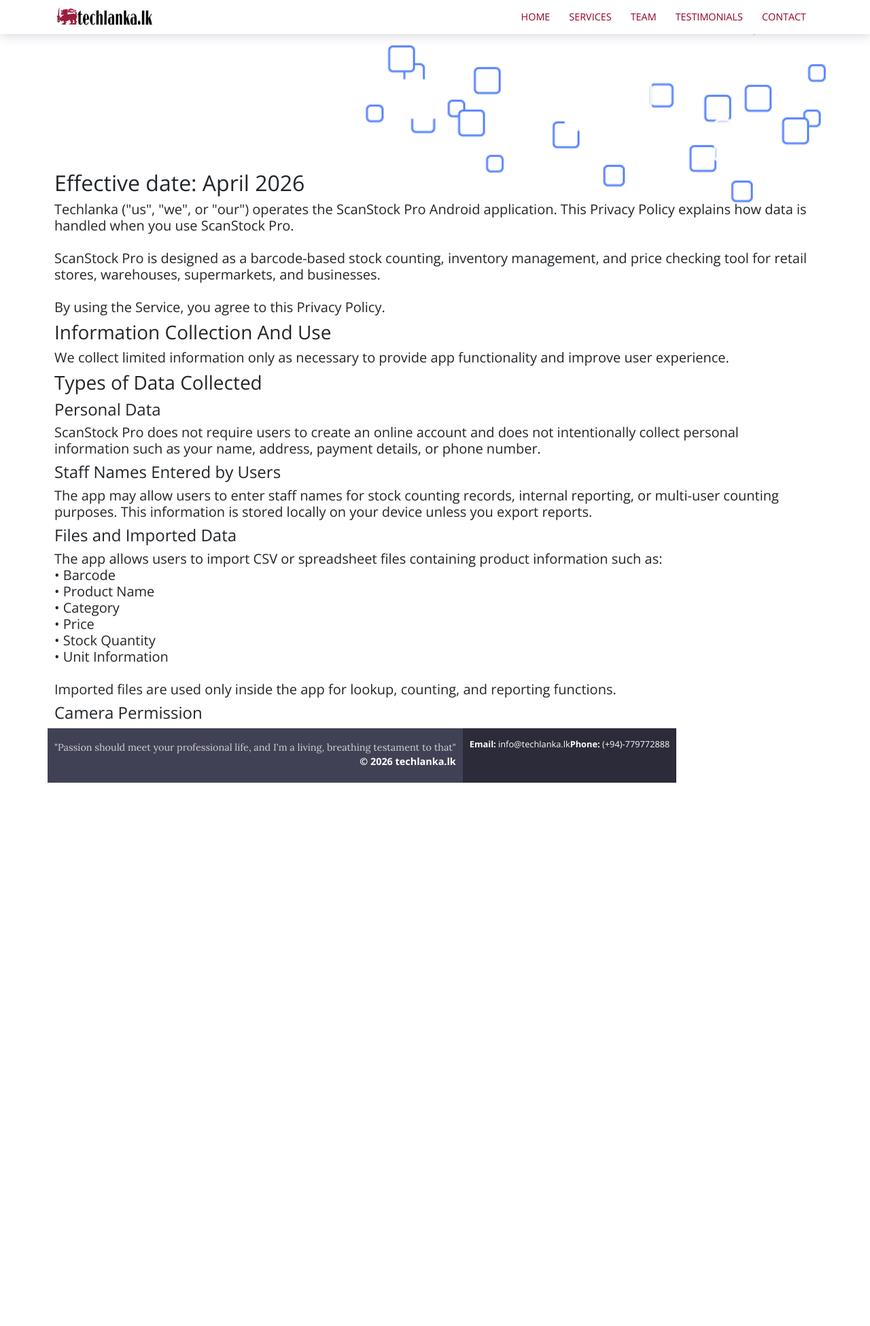
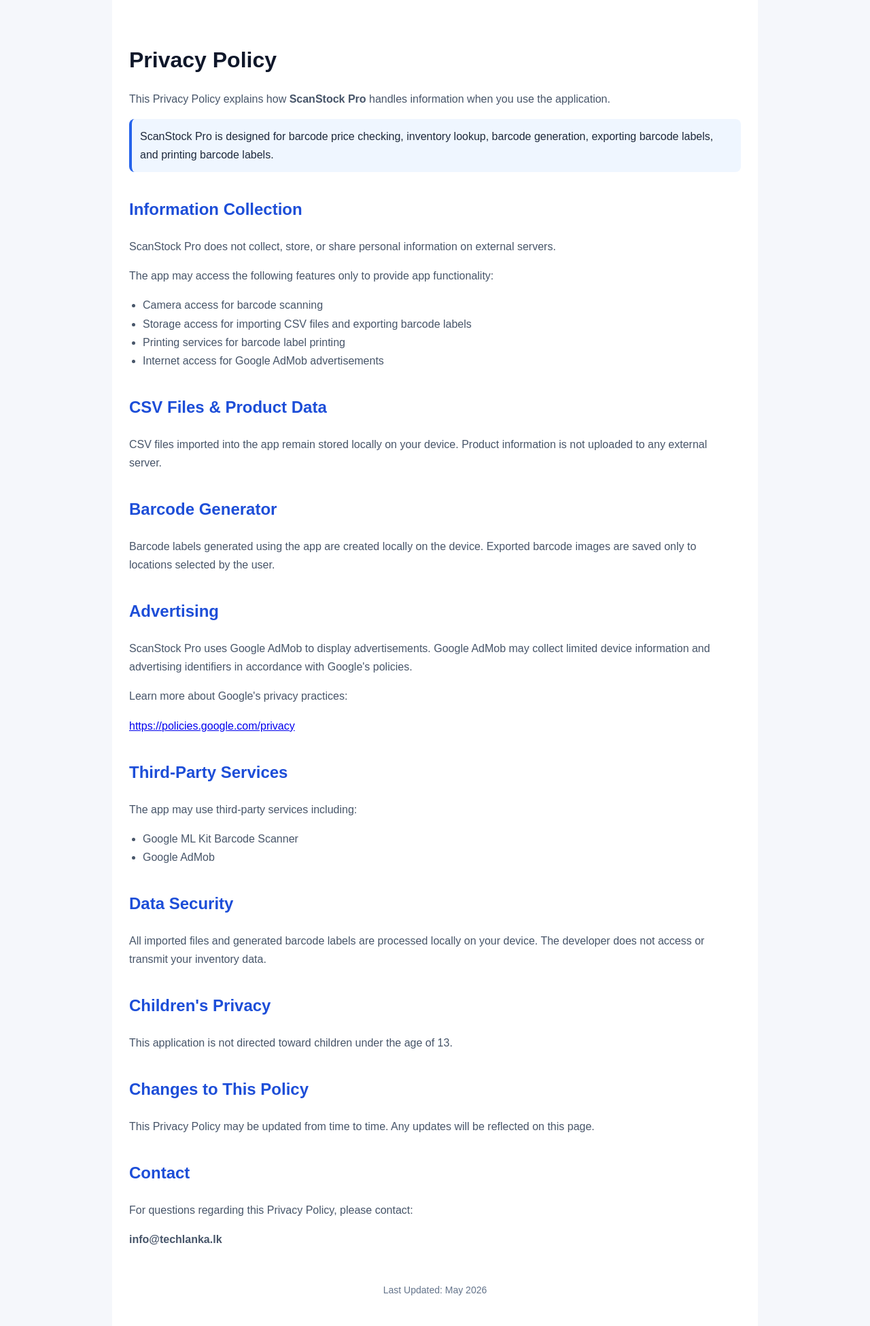
Before and after one commit to techlanka/business, a Jekyll site: the page privacy-policy.html, which Jekyll copies as it is, in a window 1280 px wide. Shown: the whole page at 68% size. Built offline with Jekyll 4.4.1, drawn with Linux system fonts in a browser that asks for light colours; before the commit the page ends 1251 px from its top, so only the background shows below that.

Commit message:
Update privacy-policy.html

```diff
--- a/privacy-policy.html
+++ b/privacy-policy.html
@@ -1,62 +1,167 @@
----
-title: Privacy Policy
-layout: default
-bodyClass: page-services-list
----
+<!DOCTYPE html>
+<html lang="en">
+<head>
+<meta charset="UTF-8">
+<meta name="viewport" content="width=device-width, initial-scale=1.0">
+<title>Privacy Policy - ScanStock Pro</title>
 
-<div class="intro">
-  <div class="container">
-    <div class="row">
-      <div class="col-12">
+<style>
+    body{
+        font-family: Arial, sans-serif;
+        background:#f5f7fb;
+        color:#1e293b;
+        margin:0;
+        padding:0;
+        line-height:1.7;
+    }
 
-        <h2>Effective date: April 2026</h2>
+    .container{
+        max-width:900px;
+        margin:auto;
+        background:#ffffff;
+        padding:40px 25px;
+    }
 
-        <h5>
-          Techlanka ("us", "we", or "our") operates the ScanStock Pro Android application. This Privacy Policy explains how data is handled when you use ScanStock Pro.
-          <br><br>
-          ScanStock Pro is designed as a barcode-based stock counting, inventory management, and price checking tool for retail stores, warehouses, supermarkets, and businesses.
-          <br><br>
-          By using the Service, you agree to this Privacy Policy.
-        </h5>
+    h1{
+        color:#0f172a;
+        margin-bottom:10px;
+    }
 
-        <h3>Information Collection And Use</h3>
+    h2{
+        color:#1d4ed8;
+        margin-top:35px;
+    }
 
-        <h5>
-          We collect limited information only as necessary to provide app functionality and improve user experience.
-        </h5>
+    p{
+        color:#475569;
+    }
 
-        <h3>Types of Data Collected</h3>
+    ul{
+        color:#475569;
+        padding-left:20px;
+    }
 
-        <h4>Personal Data</h4>
+    .footer{
+        margin-top:50px;
+        font-size:14px;
+        color:#64748b;
+        text-align:center;
+    }
 
-        <h5>
-          ScanStock Pro does not require users to create an online account and does not intentionally collect personal information such as your name, address, payment details, or phone number.
-        </h5>
+    .highlight{
+        background:#eff6ff;
+        border-left:4px solid #2563eb;
+        padding:12px;
+        margin-top:15px;
+        border-radius:8px;
+    }
+</style>
+</head>
 
-        <h4>Staff Names Entered by Users</h4>
+<body>
 
-        <h5>
-          The app may allow users to enter staff names for stock counting records, internal reporting, or multi-user counting purposes. This information is stored locally on your device unless you export reports.
-        </h5>
+<div class="container">
 
-        <h4>Files and Imported Data</h4>
+<h1>Privacy Policy</h1>
 
-        <h5>
-          The app allows users to import CSV or spreadsheet files containing product information such as:
-          <br>
-          • Barcode
-          <br>
-          • Product Name
-          <br>
-          • Category
-          <br>
-          • Price
-          <br>
-          • Stock Quantity
-          <br>
-          • Unit Information
-          <br><br>
-          Imported files are used only inside the app for lookup, counting, and reporting functions.
-        </h5>
+<p>
+This Privacy Policy explains how <strong>ScanStock Pro</strong> handles information when you use the application.
+</p>
 
-        <h4>Camera Permission</h4>
+<div class="highlight">
+ScanStock Pro is designed for barcode price checking, inventory lookup, barcode generation, exporting barcode labels, and printing barcode labels.
+</div>
+
+<h2>Information Collection</h2>
+
+<p>
+ScanStock Pro does not collect, store, or share personal information on external servers.
+</p>
+
+<p>
+The app may access the following features only to provide app functionality:
+</p>
+
+<ul>
+    <li>Camera access for barcode scanning</li>
+    <li>Storage access for importing CSV files and exporting barcode labels</li>
+    <li>Printing services for barcode label printing</li>
+    <li>Internet access for Google AdMob advertisements</li>
+</ul>
+
+<h2>CSV Files & Product Data</h2>
+
+<p>
+CSV files imported into the app remain stored locally on your device. Product information is not uploaded to any external server.
+</p>
+
+<h2>Barcode Generator</h2>
+
+<p>
+Barcode labels generated using the app are created locally on the device. Exported barcode images are saved only to locations selected by the user.
+</p>
+
+<h2>Advertising</h2>
+
+<p>
+ScanStock Pro uses Google AdMob to display advertisements.
+Google AdMob may collect limited device information and advertising identifiers in accordance with Google's policies.
+</p>
+
+<p>
+Learn more about Google's privacy practices:
+</p>
+
+<p>
+<a href="https://policies.google.com/privacy" target="_blank">
+https://policies.google.com/privacy
+</a>
+</p>
+
+<h2>Third-Party Services</h2>
+
+<p>
+The app may use third-party services including:
+</p>
+
+<ul>
+    <li>Google ML Kit Barcode Scanner</li>
+    <li>Google AdMob</li>
+</ul>
+
+<h2>Data Security</h2>
+
+<p>
+All imported files and generated barcode labels are processed locally on your device. The developer does not access or transmit your inventory data.
+</p>
+
+<h2>Children's Privacy</h2>
+
+<p>
+This application is not directed toward children under the age of 13.
+</p>
+
+<h2>Changes to This Policy</h2>
+
+<p>
+This Privacy Policy may be updated from time to time. Any updates will be reflected on this page.
+</p>
+
+<h2>Contact</h2>
+
+<p>
+For questions regarding this Privacy Policy, please contact:
+</p>
+
+<p>
+<strong>info@techlanka.lk</strong>
+</p>
+
+<div class="footer">
+Last Updated: May 2026
+</div>
+
+</div>
+
+</body>
+</html>
```
